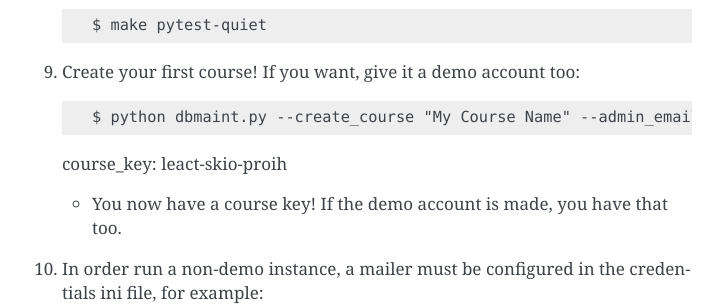
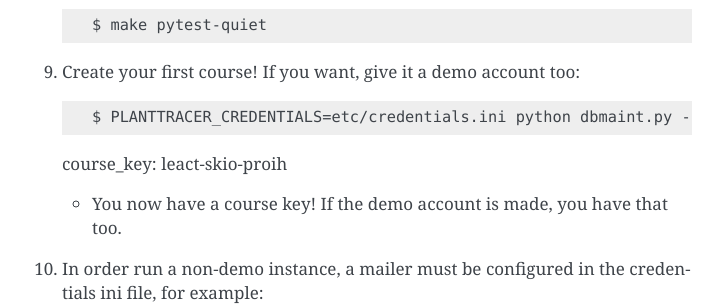
Before and after one commit to Plant-Tracer/webapp, a Sphinx documentation site: the page built from docs/Installation.rst, in a window 1280 px wide and 900 px high, scrolled down 1679 px. Shown: the part 152-458 px from the top of the window, without its empty margins (388-1111 px from the left). Built offline with Sphinx 7.4.7, drawn with Linux system fonts in a browser that asks for light colours.

Commit message:
Update Installation.rst: create course needs etc/credentials.ini

```diff
--- a/docs/Installation.rst
+++ b/docs/Installation.rst
@@ -66,7 +66,7 @@ Installation
 
 9. Create your first course! If you want, give it a demo account too::
 
-   $ python dbmaint.py --create_course "My Course Name" --admin_email your_admin_email@company.com --admin_name "Your Name" [--demo_email your_demo_email@company.com]
+   $ PLANTTRACER_CREDENTIALS=etc/credentials.ini python dbmaint.py --create_course "My Course Name" --admin_email your_admin_email@company.com --admin_name "Your Name" [--demo_email your_demo_email@company.com]
    course_key: leact-skio-proih
 
    * You now have a course key! If the demo account is made, you have that too.
```
